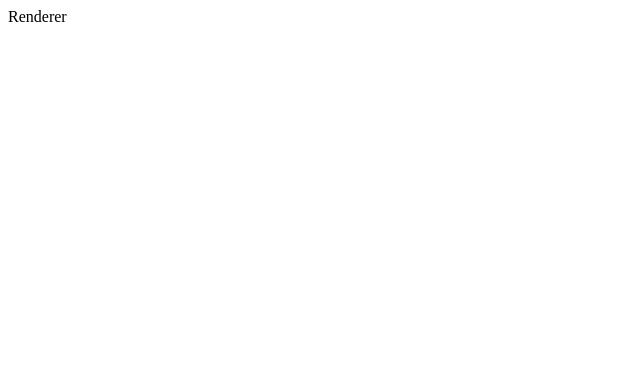
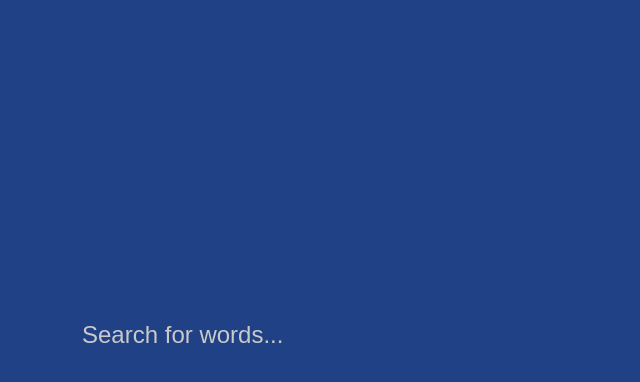
Before and after one commit to luciferreeves/dictionary, an Electron app: page app/index.html in a window 800 px wide. Shown: the whole page, without its empty margins (0-640 px from the left). Drawn offline with Linux system fonts and the light colour scheme.

Commit message:
Add: basic search ui

```diff
--- /dev/null
+++ b/app/css/style.css
@@ -0,0 +1,33 @@
+body {
+    margin: 0;
+    padding: 0;
+    font-family: -apple-system, BlinkMacSystemFont, 'Segoe UI', Roboto, Oxygen, Ubuntu, Cantarell, 'Open Sans', 'Helvetica Neue', sans-serif;
+}
+
+.dict_ui {
+    background-color: #204186;
+    width: 100%;
+    height: 100vh;
+    min-height: 100vh;
+    max-height: 100vh;
+}
+
+.search_box {
+    position: absolute;
+    top: 40%;
+    left: 10%;
+    width: 80%;
+}
+
+.search {
+    background: transparent;
+    font-size: 24px;
+    border: none;
+    color: #ffffff;
+    outline: none;
+    width: 100%;
+}
+
+.search::placeholder {
+    color: #c9c9c9;
+}
--- a/app/index.html
+++ b/app/index.html
@@ -4,8 +4,13 @@
     <meta charset="UTF-8">
     <meta name="viewport" content="width=device-width, initial-scale=1.0">
     <title>Dictionary</title>
+    <link rel="stylesheet" href="css/style.css">
 </head>
 <body>
-    Renderer
+    <div class="dict_ui">
+        <div class="search_box">
+            <input type="text" class="search" placeholder="Search for words...">
+        </div>
+    </div>
 </body>
 </html>
```
